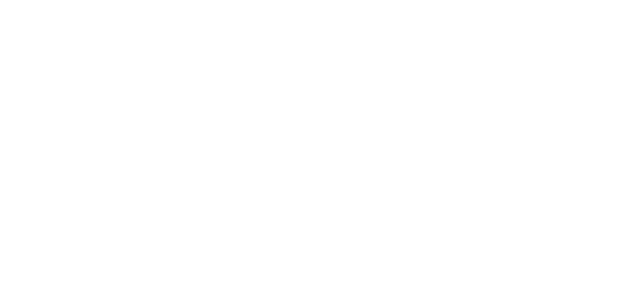
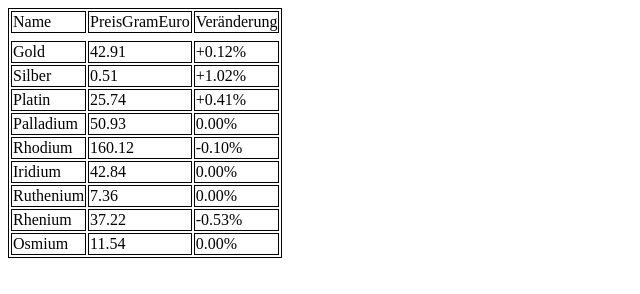
Before and after one commit to megbug/object_01_lvl_2, a plain HTML site: page index.html in a window 1280 px wide. Shown: the whole page, without its empty margins (0-640 px from the left). Drawn offline with Linux system fonts and the light colour scheme.

Commit message:
improved lvl_2_1

```diff
--- a/assets/css/style.css
+++ b/assets/css/style.css
@@ -0,0 +1,3 @@
+table, td {
+    border: 1px solid black;
+}
--- a/assets/js/main.js
+++ b/assets/js/main.js
@@ -15,11 +15,22 @@ let edelMetallPreise = [
 ];
 
 // ==============================================================
+let table = document.getElementById('myTable');
+
 let edelMetallPreiseArrName = [];
 
 edelMetallPreise.forEach(element => {
+    let row = table.insertRow();
+    let nameCell = row.insertCell(0);
+    let priceCell = row.insertCell(1)
+    let veraenderungCell = row.insertCell(2)
+
     edelMetallPreiseArrName.push(element.name);
+    nameCell.innerHTML = `${element.name}`;
+    priceCell.innerHTML = `${element.preiseGramEuro}`;
+    veraenderungCell.innerHTML = `${element.veraenderung}`;
 });
+
 // console.log(edelMetallPreiseArrName);
 
 edelMetallPreiseArrMapName = edelMetallPreise.map((element) => {
@@ -32,6 +43,7 @@ let edelMetallPreiseArrPreis = [];
 
 edelMetallPreise.forEach(element => {
     edelMetallPreiseArrPreis.push(element.preiseGramEuro);
+
 });
 // console.log(edelMetallPreiseArrPreis);
 
@@ -58,6 +70,14 @@ let edelMetallPreis2 = edelMetallPreise.filter((element) => {
     return element.preiseGramEuro > 50
 })
 // console.log(edelMetallPreis2);
+
+
+// let table = document.createElement("table");
+// document.body.appendChild(table);
+
+// table.rows(2)
+
+// let row = table.insertRow();
 
 // ==============================================================
 
--- a/index.html
+++ b/index.html
@@ -8,6 +8,26 @@
     <link rel="stylesheet" href="./assets/css/style.css">
 </head>
 <body>
+
+    <table id="myTable">
+        <tr>
+            <td>Name</td>
+            <td>PreisGramEuro</td>
+            <td>Veränderung</td>
+        </tr>
+        <tr>
+            <!-- <td>Row2 cell1</td> -->
+            <!-- <td>Row2 cell2</td> -->
+        </tr>
+        <tr>
+            <!-- <td>Row3 cell1</td> -->
+            <!-- <td>Row3 cell2</td> -->
+        </tr>
+        <tr>
+            <!-- <td>Row4 cell1</td> -->
+            <!-- <td>Row4 cell2</td> -->
+        </tr>
+    </table>
     <script src="./assets/js/main.js"></script>
 </body>
 </html>
```
